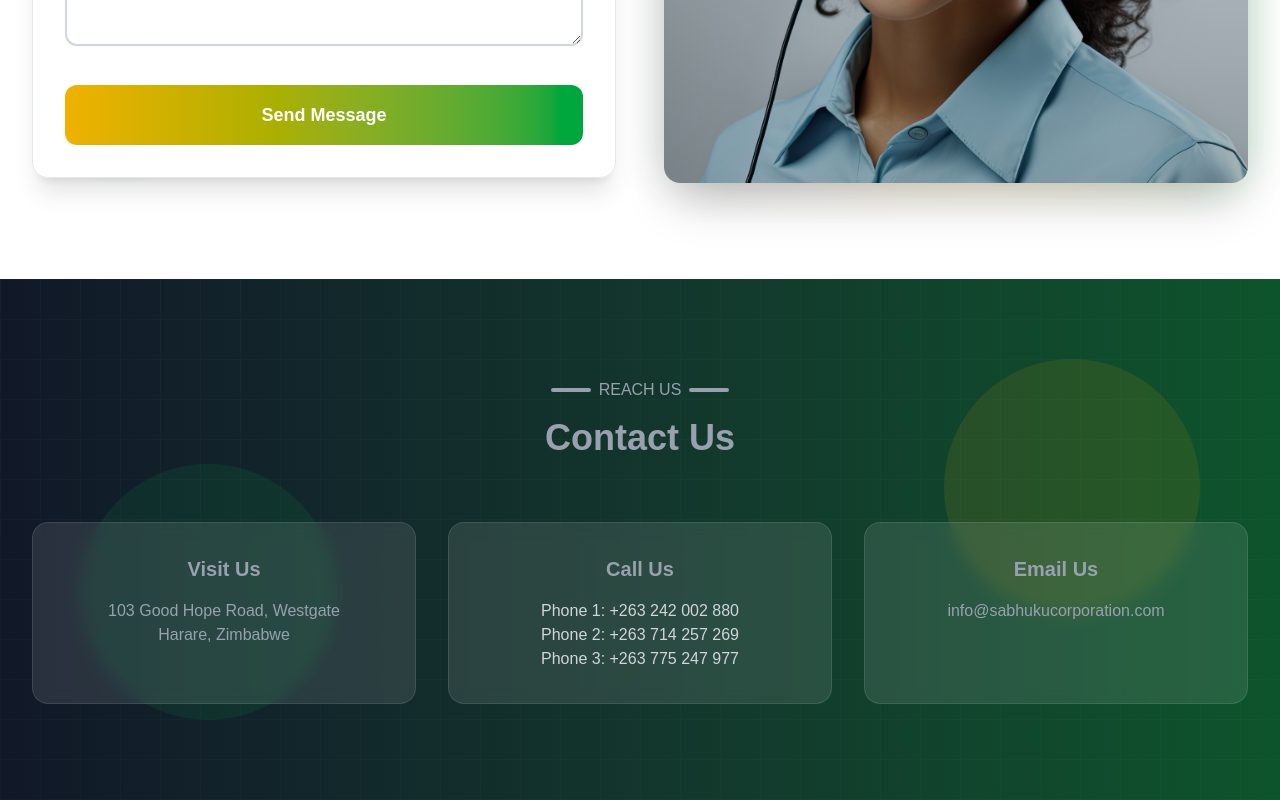
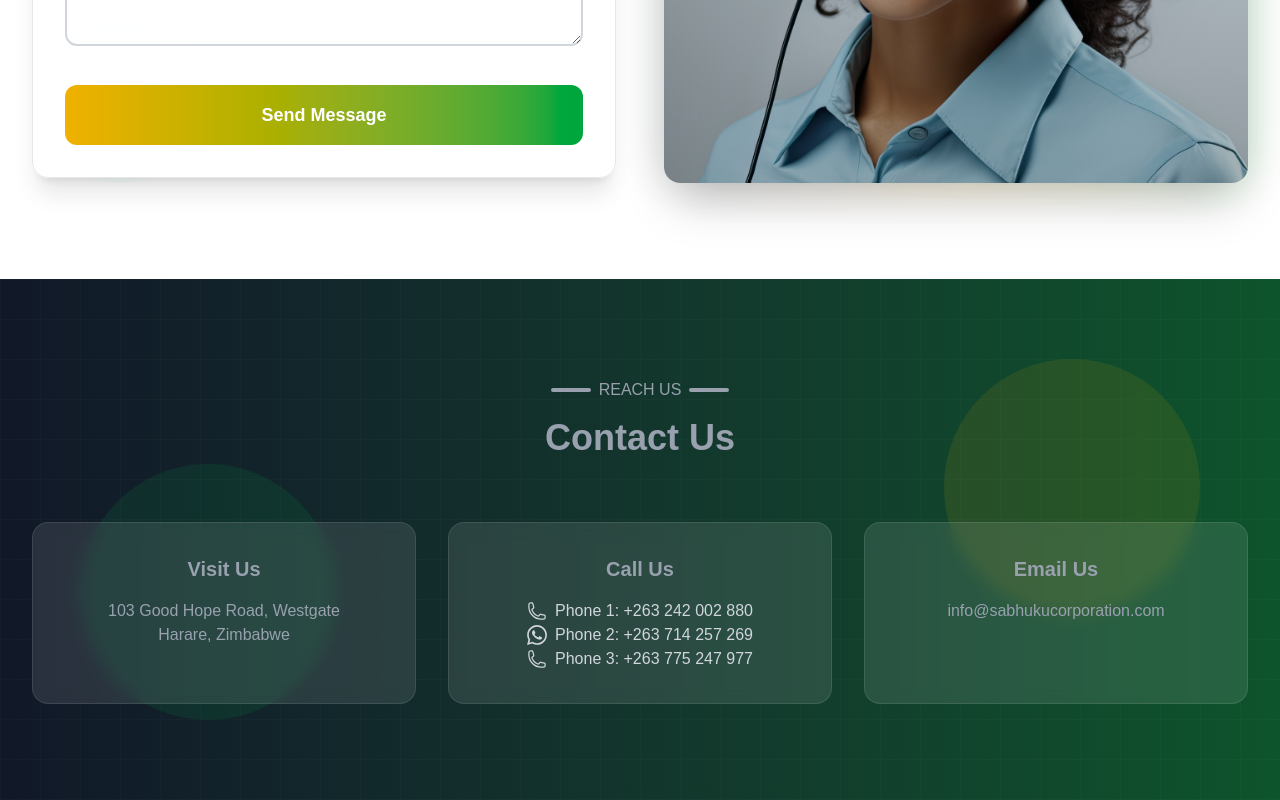
Before and after one commit to Sabhuku25/sabhuku, a Next.js app: page /contact in a window 1280 px wide. Shown: the part 1246-2046 px from the top of the page. Built offline with nearby package versions, Linux system fonts and the light colour scheme.

Commit message:
added whatsapp icon and fixed images

```diff
--- a/app/companies/[company]/page.js
+++ b/app/companies/[company]/page.js
@@ -182,12 +182,27 @@
             {/* Kudyara Agriculture Image */}
             {companySlug === 'kudyara-agriculture' && (
               <div className="mt-16 flex justify-center">
-                <div className="relative w-3/4 aspect-[16/9] rounded-2xl overflow-hidden shadow-2xl">
+                <div className="relative w-3/4 aspect-[16/9] rounded-2xl overflow-hidden shadow-2xl bg-white">
                   <Image
                     src="/images/datya.jpg"
                     alt="Kudyara Agriculture Facility"
                     fill
-                    className="object-cover rounded-2xl"
+                    className="object-contain rounded-2xl"
+                    priority
+                  />
+                </div>
+              </div>
+            )}
+
+            {/* Kuvhakacha Living Image */}
+            {companySlug === 'kuvhakacha-living' && (
+              <div className="mt-16 flex justify-center">
+                <div className="relative w-3/4 aspect-[16/9] rounded-2xl overflow-hidden shadow-2xl bg-white">
+                  <Image
+                    src="/images/kudyaraaa.jpg"
+                    alt="Kuvhakacha Living Facility"
+                    fill
+                    className="object-contain rounded-2xl"
                     priority
                   />
                 </div>
--- a/app/contact/page.js
+++ b/app/contact/page.js
@@ -223,9 +223,24 @@
 
             <div className="bg-white/10 backdrop-blur-sm p-8 rounded-2xl border border-white/10 hover:bg-white/20 transition-all duration-300">
               <h3 className="text-xl font-semibold text-center mb-4 text-gray-400">Call Us</h3>
-              <p className="text-gray-300 text-center">Phone 1: +263 242 002 880</p>
-              <p className="text-gray-300 text-center">Phone 2: +263 714 257 269</p>
-              <p className="text-gray-300 text-center">Phone 3: +263 775 247 977</p>
+              <p className="text-gray-300 text-center flex items-center justify-center gap-2">
+                <svg xmlns="http://www.w3.org/2000/svg" fill="none" viewBox="0 0 24 24" strokeWidth={1.5} stroke="currentColor" className="w-5 h-5">
+                  <path strokeLinecap="round" strokeLinejoin="round" d="M2.25 6.75c0 8.284 6.716 15 15 15h2.25a2.25 2.25 0 002.25-2.25v-1.372c0-.516-.351-.966-.852-1.091l-4.423-1.106c-.44-.11-.902.055-1.173.417l-.97 1.293c-.282.376-.769.542-1.21.38a12.035 12.035 0 01-7.143-7.143c-.162-.441.004-.928.38-1.21l1.293-.97c.363-.271.527-.734.417-1.173L6.963 3.102a1.125 1.125 0 00-1.091-.852H4.5A2.25 2.25 0 002.25 4.5v2.25z" />
+                </svg>
+                Phone 1: +263 242 002 880
+              </p>
+              <p className="text-gray-300 text-center flex items-center justify-center gap-2">
+                <svg xmlns="http://www.w3.org/2000/svg" fill="currentColor" viewBox="0 0 24 24" className="w-5 h-5">
+                  <path d="M.057 24l1.687-6.163c-1.041-1.804-1.588-3.849-1.587-5.946.003-6.556 5.338-11.891 11.893-11.891 3.181.001 6.167 1.24 8.413 3.488 2.245 2.248 3.481 5.236 3.48 8.414-.003 6.557-5.338 11.892-11.893 11.892-1.99-.001-3.951-.5-5.688-1.448l-6.305 1.654zm6.597-3.807c1.676.995 3.276 1.591 5.392 1.592 5.448 0 9.886-4.434 9.889-9.885.002-5.462-4.415-9.89-9.881-9.892-5.452 0-9.887 4.434-9.889 9.884-.001 2.225.651 3.891 1.746 5.634l-.999 3.648 3.742-.981zm11.387-5.464c-.074-.124-.272-.198-.57-.347-.297-.149-1.758-.868-2.031-.967-.272-.099-.47-.149-.669.149-.198.297-.768.967-.941 1.165-.173.198-.347.223-.644.074-.297-.149-1.255-.462-2.39-1.475-.883-.788-1.48-1.761-1.653-2.059-.173-.297-.018-.458.13-.606.134-.133.297-.347.446-.521.151-.172.2-.296.3-.495.099-.198.05-.372-.025-.521-.075-.148-.669-1.611-.916-2.206-.242-.579-.487-.501-.669-.51l-.57-.01c-.198 0-.52.074-.792.372s-1.04 1.016-1.04 2.479 1.065 2.876 1.213 3.074c.149.198 2.095 3.2 5.076 4.487.709.306 1.263.489 1.694.626.712.226 1.36.194 1.872.118.571-.085 1.758-.719 2.006-1.413.248-.695.248-1.29.173-1.414z"/>
+                </svg>
+                Phone 2: +263 714 257 269
+              </p>
+              <p className="text-gray-300 text-center flex items-center justify-center gap-2">
+                <svg xmlns="http://www.w3.org/2000/svg" fill="none" viewBox="0 0 24 24" strokeWidth={1.5} stroke="currentColor" className="w-5 h-5">
+                  <path strokeLinecap="round" strokeLinejoin="round" d="M2.25 6.75c0 8.284 6.716 15 15 15h2.25a2.25 2.25 0 002.25-2.25v-1.372c0-.516-.351-.966-.852-1.091l-4.423-1.106c-.44-.11-.902.055-1.173.417l-.97 1.293c-.282.376-.769.542-1.21.38a12.035 12.035 0 01-7.143-7.143c-.162-.441.004-.928.38-1.21l1.293-.97c.363-.271.527-.734.417-1.173L6.963 3.102a1.125 1.125 0 00-1.091-.852H4.5A2.25 2.25 0 002.25 4.5v2.25z" />
+                </svg>
+                Phone 3: +263 775 247 977
+              </p>
             </div>
 
             <div className="bg-white/10 backdrop-blur-sm p-8 rounded-2xl border border-white/10 hover:bg-white/20 transition-all duration-300 sm:col-span-2 lg:col-span-1">
```
Also changed, not shown: public/images/kudyaraaa.jpg (added).
